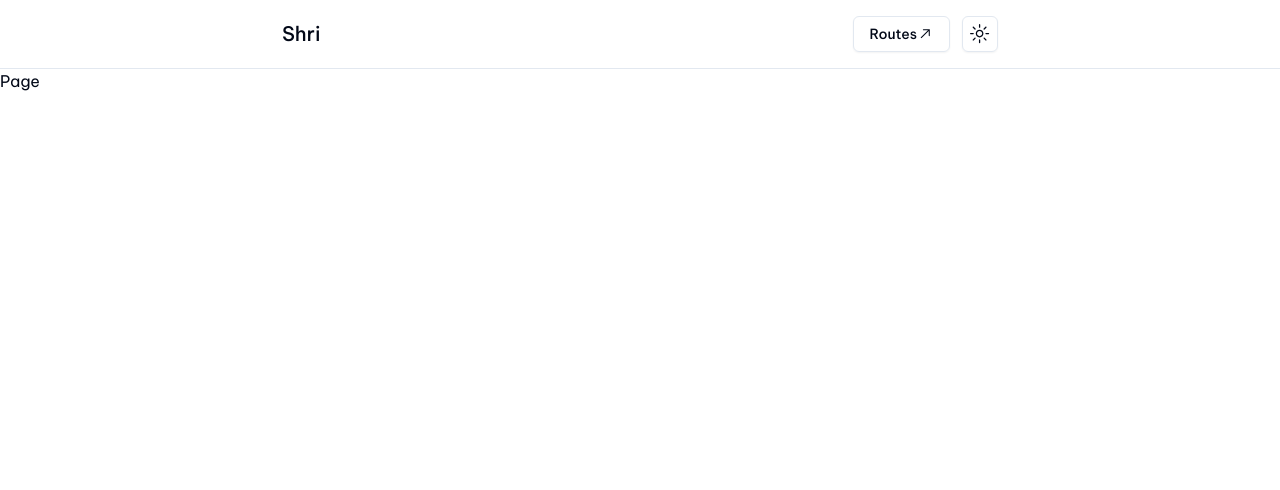
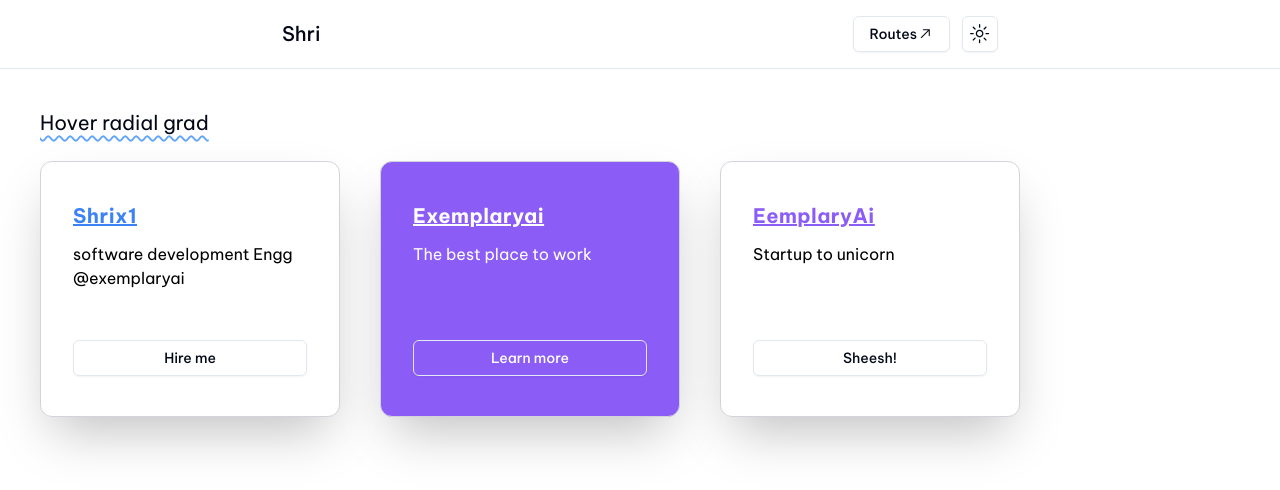
Before and after one commit to shrix1/exploring-new-stuffs, a Next.js app: page /hovercard in a window 1280 px wide. Shown: the top 490 px of the page. Built offline with nearby package versions, Linux system fonts and the light colour scheme.

Commit message:
Add diff cards

```diff
--- /dev/null
+++ b/app/hovercard/Card.tsx
@@ -0,0 +1,55 @@
+"use client"
+import React from "react"
+import { motion as m, useMotionTemplate, useMotionValue } from "framer-motion"
+import { Button } from "@/components/ui/button"
+import { cn } from "@/lib/utils"
+
+type CardProps = {
+  className: string
+  grad: string
+  children?: React.ReactNode
+}
+
+const Card: React.FC<CardProps> = ({ className, grad, children }) => {
+  // y? framer-motion => to avoid render and fm provide 60fps animation
+  const x = useMotionValue(0)
+  const y = useMotionValue(0)
+
+  const handleMouseMove = ({
+    currentTarget,
+    clientX,
+    clientY,
+  }: React.MouseEvent) => {
+    const { left, top } = currentTarget.getBoundingClientRect()
+    // getBoundingClientRect() returns the size of an element and its position relative to the viewport.
+
+    // sub it to get the relative position of the mouse
+    x.set(clientX - left)
+    y.set(clientY - top)
+  }
+
+  return (
+    <section
+      className={cn(
+        "w-1/4 relative h-64 rounded-xl border dark:bg-black border-gray-300 group shadow-2xl",
+        className
+      )}
+      onMouseMove={handleMouseMove}
+    >
+      <m.div
+        className="absolute z-0 pointer-events-none -inset-px rounded-xl opacity-0 group-hover:opacity-100 transition-opacity duration-300"
+        style={{
+          // useMotionTemp => x and y is obj type of if we wrap with this hook it will convert to string
+          background: useMotionTemplate`radial-gradient(
+            200px circle at ${x}px ${y}px,
+            ${grad}, transparent 80%`,
+        }}
+      />
+      <section className="flex relative z-4 px-8 py-10 flex-col justify-between h-full">
+        {children}
+      </section>
+    </section>
+  )
+}
+
+export default Card
--- a/app/hovercard/page.tsx
+++ b/app/hovercard/page.tsx
@@ -1,7 +1,68 @@
 import React from "react"
+import Card from "./Card"
+import { Button } from "@/components/ui/button"
 
 const Page = () => {
-  return <div>Page</div>
+  return (
+    <main className="p-10">
+      <h1 className="mb-6 text-xl underline underline-offset-[5px] decoration-blue-400 decoration-wavy">
+        Hover radial grad
+      </h1>
+
+      <section className="flex gap-10 flex-wrap">
+        <Card
+          className="bg-white hover:scale-105 transition-transform duration-300"
+          grad="rgba(0,90,255,0.2)"
+        >
+          <>
+            <div className="space-y-3">
+              <h1 className="text-xl underline font-bold tracking-wide text-blue-500">
+                Shrix1
+              </h1>
+              <p className="text-black dark:text-white">
+                software development Engg @exemplaryai
+              </p>
+            </div>
+            <Button variant="outline">Hire me</Button>
+          </>
+        </Card>
+
+        <Card
+          className="bg-violet-500 hover:-translate-y-2 transition-transform duration-300"
+          grad="rgba(178,102,255)"
+        >
+          <>
+            <div className="space-y-3">
+              <h1 className="text-xl underline font-bold tracking-wide text-white">
+                Exemplaryai
+              </h1>
+              <p className="text-white dark:text-white">
+                The best place to work
+              </p>
+            </div>
+            <Button
+              variant="outline"
+              className="text-white hover:bg-violet-400"
+            >
+              Learn more
+            </Button>
+          </>
+        </Card>
+
+        <Card className="bg-white" grad="rgba(178,102,255,0.2)">
+          <>
+            <div className="space-y-3">
+              <h1 className="text-xl underline font-bold tracking-wide text-violet-500">
+                EemplaryAi
+              </h1>
+              <p className="text-black dark:text-white">Startup to unicorn</p>
+            </div>
+            <Button variant="outline">Sheesh!</Button>
+          </>
+        </Card>
+      </section>
+    </main>
+  )
 }
 
 export default Page
--- a/components/NavBar.tsx
+++ b/components/NavBar.tsx
@@ -26,7 +26,9 @@ const NavBar = () => {
           : "bg-white dark:bg-black translate-y-0 transition-transform duration-700"
       } `}
     >
-      <h1 className="text-xl font-medium">Shri</h1>
+      <h1 className="text-xl font-medium">
+        <Link href="/">Shri</Link>
+      </h1>
       <section className="flex justify-center items-center gap-3">
         <DropdownMenu>
           <DropdownMenuTrigger asChild>
--- a/package.json
+++ b/package.json
@@ -1,5 +1,5 @@
 {
-  "name": "test",
+  "name": "explore",
   "version": "0.1.0",
   "private": true,
   "scripts": {
```
Also changed, not shown: 1 other file (tests, documents, lock files or other folders).
